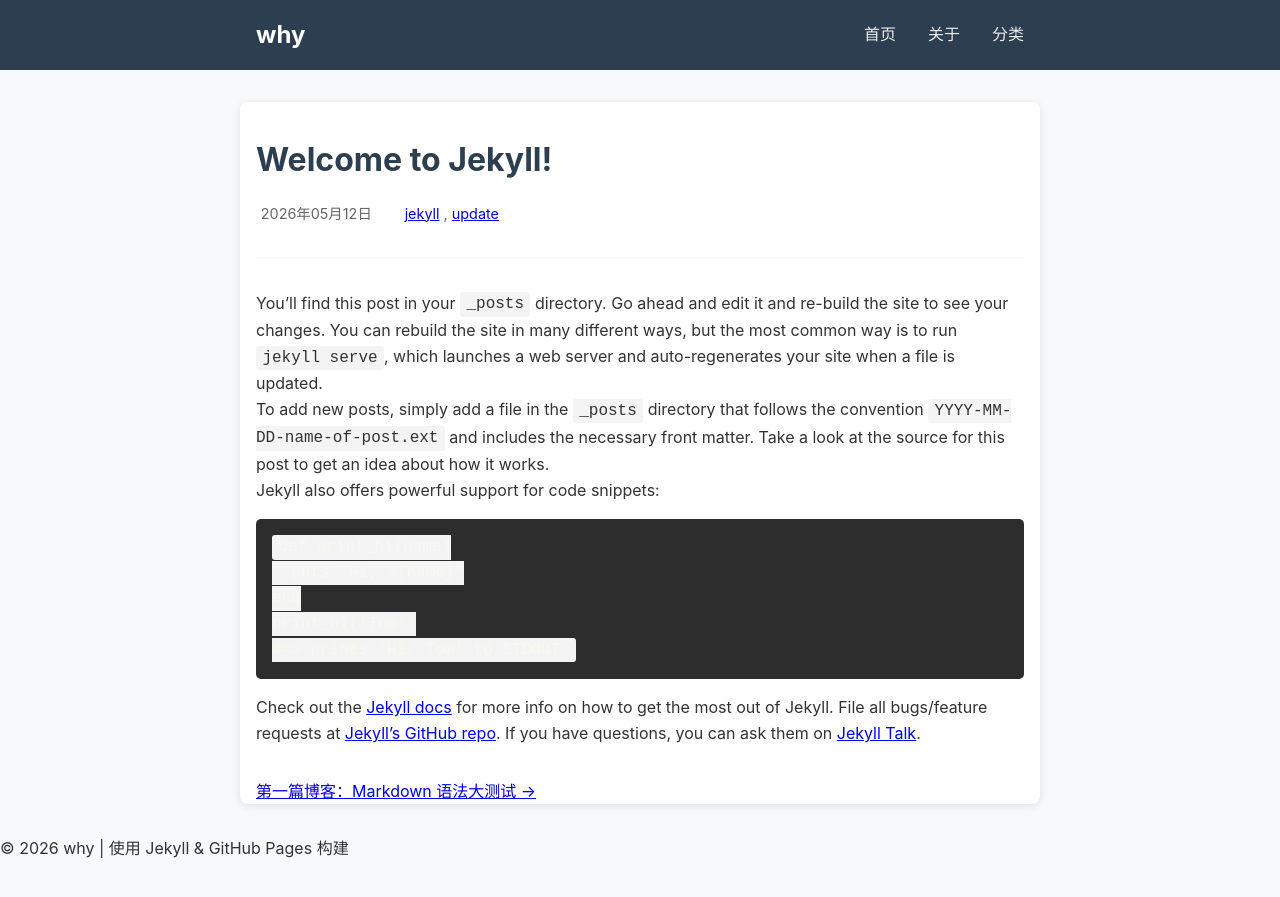
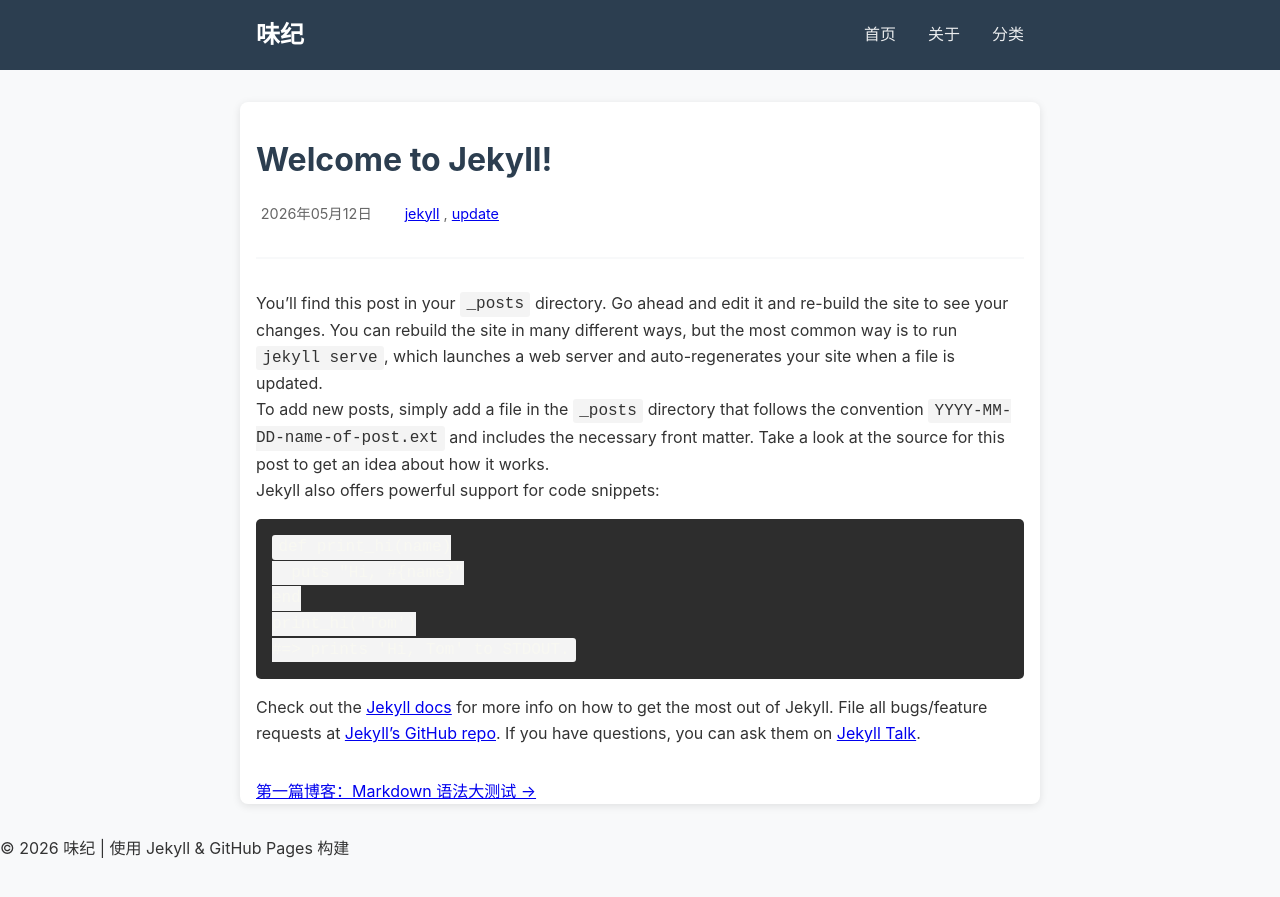
Before and after one commit to Suyung7721/why733.github.io, a Jekyll site: the page built from _posts/2026-05-12-welcome-to-jekyll.markdown, in a window 1280 px wide. Shown: the top 897 px of the page. Built offline with Jekyll 4.4.1, drawn with Linux system fonts in a browser that asks for light colours; some of the changed lines change nothing that is shown.

Commit message:
Update _config.yml

```diff
--- a/_config.yml
+++ b/_config.yml
@@ -1,41 +1,63 @@
-# Welcome to Jekyll!
-#
-# This config file is meant for settings that affect your whole blog, values
-# which you are expected to set up once and rarely edit after that. If you find
-# yourself editing this file very often, consider using Jekyll's data files
-# feature for the data you need to update frequently.
-#
-# For technical reasons, this file is *NOT* reloaded automatically when you use
-# 'bundle exec jekyll serve'. If you change this file, please restart the server process.
+title: "味纪"
+subtitle: "记录每一道用心做的菜"
+description: "新加坡美食爱好者 | 家常菜教程 · 餐厅评测 · 烹饪日记"
+url: "https://why733.github.io"
+baseurl: ""
+repository: "why733/why733.github.io"
+locale: "zh-CN"
+minimal_mistakes_skin: "sunrise"     # 推荐温暖橙色系，可换成 "mint" 或 "default"
 
-# Site settings
-# These are used to personalize your new site. If you look in the HTML files,
-# you will see them accessed via {{ site.title }}, {{ site.email }}, and so on.
-# You can create any custom variable you would like, and they will be accessible
-# in the templates via {{ site.myvariable }}.
-title: why
-email: 2312852089@qq.com
-description: >- # this means to ignore newlines until "baseurl:"
-  hello world!
-baseurl: "" # the subpath of your site, e.g. /blog
-url: "" # the base hostname & protocol for your site, e.g. http://example.com
-twitter_username: jekyllrb
-github_username:  jekyll
+# Logo 和头像（先用占位，之后你可以换成自己的）
+logo: "/assets/images/logo.png"
+avatar: "/assets/images/avatar.jpg"
 
-# Build settings
-markdown: kramdown
-theme: minima
-plugins:
-  - jekyll-feed
+# 头部大图（推荐放一张高分辨率美食图）
+header:
+  image: "/assets/images/header-food.jpg"
+  overlay_color: "#2c2c2c"
+  overlay_filter: 0.3
 
-# Exclude from processing.
-# The following items will not be processed, by default. Create a custom list
-# to override the default setting.
-# exclude:
-#   - Gemfile
-#   - Gemfile.lock
-#   - node_modules
-#   - vendor/bundle/
-#   - vendor/cache/
-#   - vendor/gems/
-#   - vendor/ruby/
+# 搜索和日期
+search: true
+show_date: true
+read_time: true
+
+# 作者信息
+author:
+  name: "Lei"
+  bio: "新加坡吃货 · 喜欢把每一道菜都认真记录下来"
+  avatar: "/assets/images/avatar.jpg"
+  location: "Singapore"
+  links:
+    - label: "GitHub"
+      icon: "fab fa-github"
+      url: "https://github.com/why733"
+
+# 导航栏
+navigation:
+  - title: 首页
+    url: /
+  - title: 所有文章
+    url: /posts/
+  - title: 教程
+    url: /categories/教程/
+  - title: 评测
+    url: /categories/评测/
+  - title: 关于我
+    url: /about/
+
+# 默认文章设置
+defaults:
+  - scope:
+      path: ""
+      type: posts
+    values:
+      layout: single
+      author_profile: true
+      show_date: true
+      read_time: true
+      comments: true
+      share: true
+      related: true
+      header:
+        teaser: true
```
